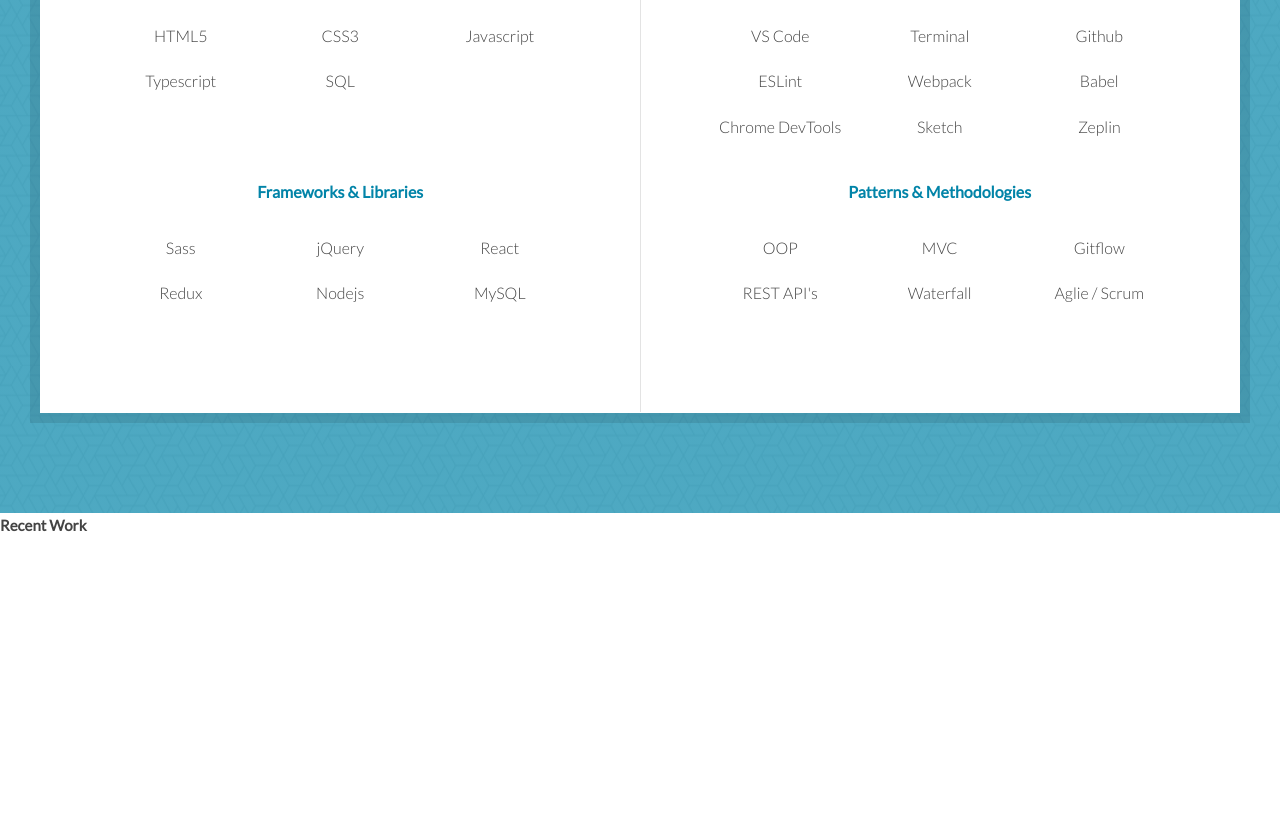
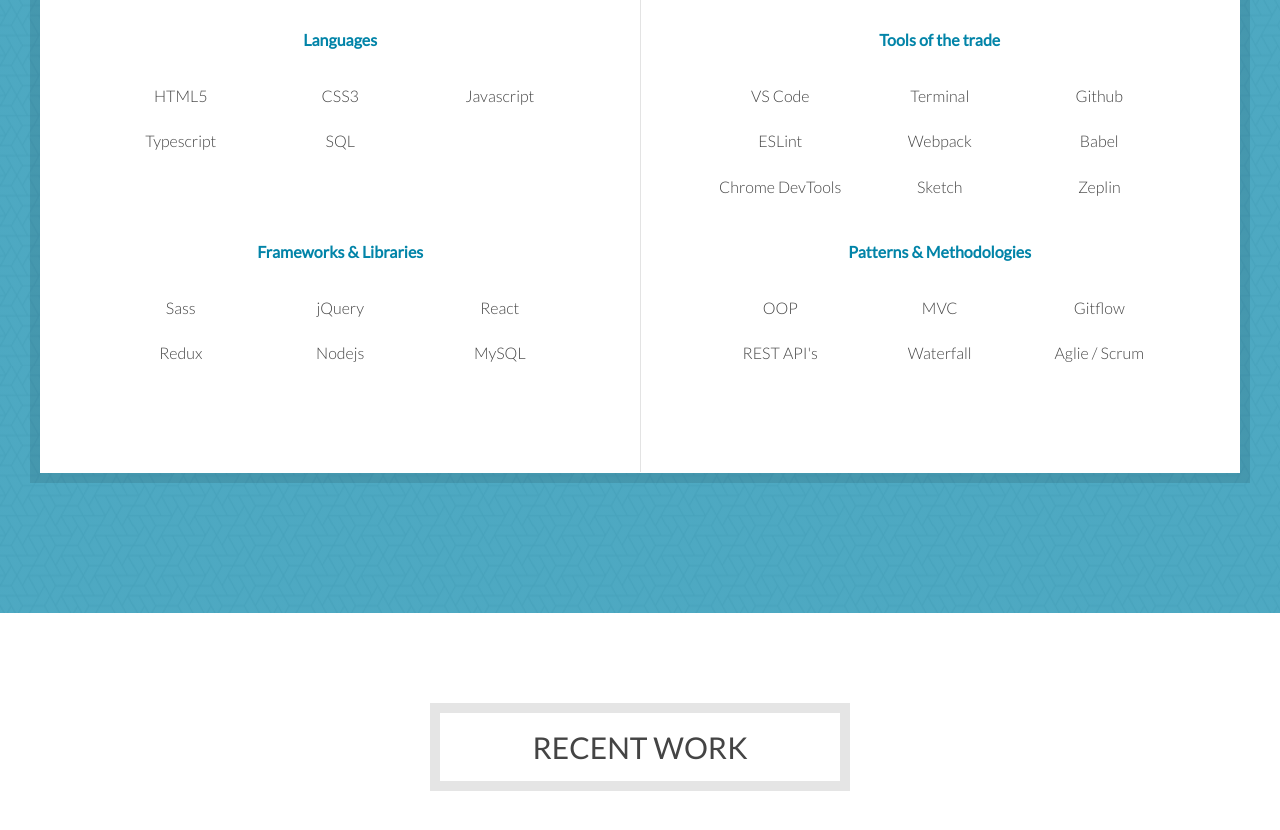
Before and after one commit to shomail/shomail.github.io, a website: page index.html in a window 1280 px wide. Shown: the part 1690-2520 px from the top of the page. Before the commit the page ends 2227 px from the top, so only its background shows below. Drawn offline with Linux system fonts and the light colour scheme.

Commit message:
typography tweaks

```diff
--- a/index.html
+++ b/index.html
@@ -126,9 +126,8 @@
         </div>
       </section>
 
-      <section class="section__work">
-          <h2 class="section-work__heading"><span>Recent Work</span></h2>
-
+      <section class="section-work">
+        <h2 class="section-work__heading"><span>Recent Work</span></h2>
       </section>
     </div>
   </body>
--- a/sass/_header.scss
+++ b/sass/_header.scss
@@ -15,7 +15,8 @@
 
   &__title {
     font-size: 10rem;
-    font-weight: 100;
+    // font-weight: 100;
+    font-weight: 300;
     letter-spacing: 2px;
     text-transform: uppercase;
     animation: moveInLeft 1s ease;
@@ -23,7 +24,7 @@
 
   &__sub-title {
     font-size: 3rem;
-    font-weight: 100;
+    font-weight: 300;
     letter-spacing: 3px;
     text-transform: uppercase;
     margin-bottom: 5rem;
@@ -98,7 +99,7 @@
   }
 
   &__link::before {
-    content: "";
+    content: '';
     position: absolute;
     height: 3px;
     width: 100%;
--- a/sass/_skills.scss
+++ b/sass/_skills.scss
@@ -2,8 +2,8 @@
   background-image: linear-gradient(to bottom, rgba($color-blue-dark, 0.7), rgba($color-blue-dark, 0.7)),
     url(../img/pattern.png);
   font-size: 1.6rem;
-  padding: 4rem 0;
-  padding-bottom: 10rem;
+  padding: 10rem 0;
+  padding-bottom: 14rem;
 
   &__heading {
     background: #fff;
@@ -15,12 +15,12 @@
     margin: 0 auto;
     margin-bottom: 4rem;
     padding: 1rem;
-    transform: skew(-10deg);
+    // transform: skew(-10deg);
     box-shadow: 0 0 0 10px rgba(0, 0, 0, 0.1);
 
     span {
       display: inline-block;
-      transform: skew(10deg);
+      // transform: skew(10deg);
     }
   }
 
--- /dev/null
+++ b/sass/_work.scss
@@ -0,0 +1,17 @@
+.section-work {
+  padding: 10rem 0;
+
+  &__heading {
+    background: #fff;
+    width: 40rem;
+    text-align: center;
+    font-size: 3rem;
+    font-weight: 400;
+    text-transform: uppercase;
+    margin: 0 auto;
+    margin-bottom: 4rem;
+    padding: 1rem;
+    // transform: skew(-10deg);
+    box-shadow: 0 0 0 10px rgba(0, 0, 0, 0.1);
+  }
+}
--- a/sass/main.scss
+++ b/sass/main.scss
@@ -5,3 +5,4 @@
 @import 'header';
 @import 'layout';
 @import 'skills';
+@import 'work';
```
Also changed, not shown: css/style.css.
